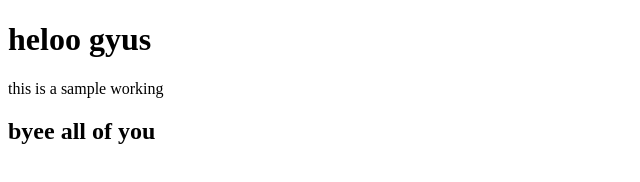
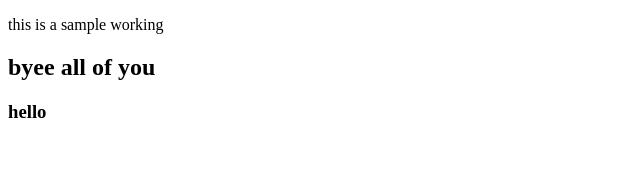
Before and after one commit to Anish123788/zomato-project, a plain HTML site: page index.html in a window 1280 px wide. Shown: the whole page, without its empty margins (0-640 px from the left). Drawn offline with Linux system fonts and the light colour scheme.

Commit message:
add h3 tag

```diff
--- a/index.html
+++ b/index.html
@@ -6,8 +6,8 @@
     <title>Document</title>
 </head>
 <body>
-    <h1>heloo gyus</h1>
 <p>this is a sample working</p>
 <h2>byee all of you</h2>
+<h3>hello</h3>
 </body>
 </html>
```
